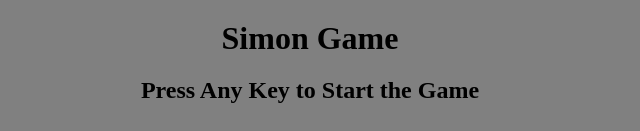
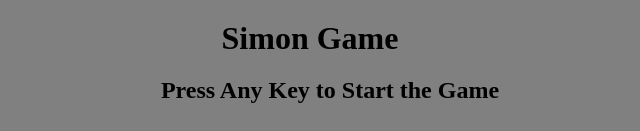
Before and after one commit to priyanshmehul-maker/Simon-Game, a plain HTML site: page index.html in a window 1280 px wide. Shown: the top 131 px of the page, without its empty margins (330-970 px from the left). Drawn offline with Linux system fonts and the light colour scheme.

```diff
--- a/style.css
+++ b/style.css
@@ -13,6 +13,7 @@
 }
 h2{
     margin-top: 20px;
+    margin-left: 40px
 }
 #btn-container{
     margin-top: 20px;
@@ -48,4 +49,5 @@
 }
 .userFlash{
     background-color: #67a9c650;
+
 }
```
